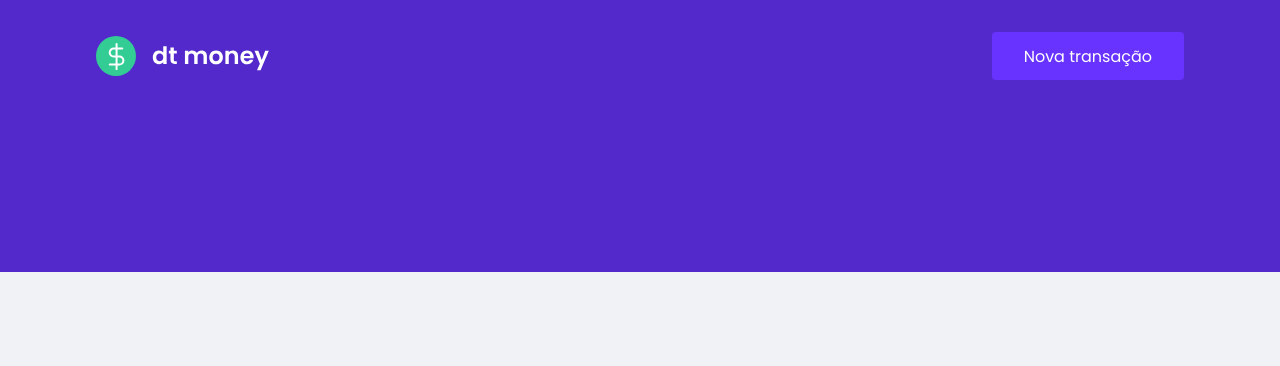
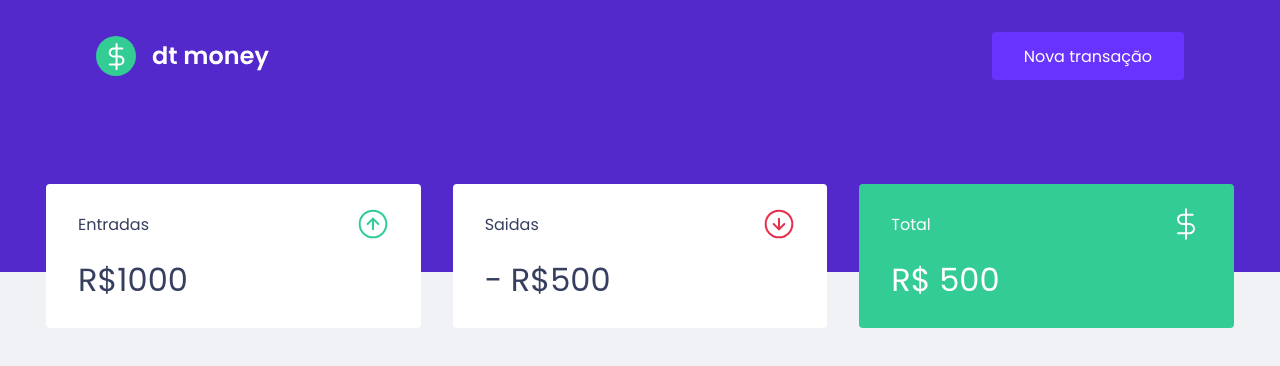
Before and after one commit to gustavo-novais-dev/g-money, a React (Create React App) app: page / in a window 1280 px wide. Shown: the top 366 px of the page. Built offline with nearby package versions, Linux system fonts and the light colour scheme.

Commit message:
creating the dashboard component

```diff
--- a/src/App.tsx
+++ b/src/App.tsx
@@ -1,3 +1,4 @@
+import { Dashboard } from "./components/Dashboard";
 import { Header } from "./components/Header";
 import { GlobalStyle } from "./styles/global";
 
@@ -5,6 +6,7 @@
   return (
     <>
       <Header />
+      <Dashboard />
       <GlobalStyle />
     </>
   );
--- /dev/null
+++ b/src/components/Dashboard/index.tsx
@@ -0,0 +1,10 @@
+import { Summary } from "../Summary";
+import { Container } from "./styles";
+
+export function Dashboard() {
+    return (
+        <Container>
+            <Summary />
+        </Container>
+    );
+}
--- /dev/null
+++ b/src/components/Dashboard/styles.ts
@@ -0,0 +1,7 @@
+import styled from "styled-components";
+
+export const Container = styled.main`
+    max-width: 1220px;
+    margin: 0 auto;
+    padding: 2.5rem 1rem;
+ `;
--- /dev/null
+++ b/src/components/Summary/index.tsx
@@ -0,0 +1,36 @@
+import incomeImg from "../../assets/income.svg"
+import outcomeImg from "../../assets/outcome.svg"
+import totalImg from "../../assets/total.svg"
+
+
+import { Container } from "./styles";
+
+export function Summary() {
+    return(
+      <Container>
+        <div>
+          <header>
+            <p>Entradas</p>
+            <img src={incomeImg} alt="Income" title="Income" />
+          </header>
+          <strong>R$1000</strong>
+        </div>
+
+        <div>
+          <header>
+            <p>Saidas</p>
+            <img src={outcomeImg} alt="Income" title="Income" />
+          </header>
+          <strong>- R$500</strong>
+        </div>
+
+        <div className="highlight-backGround">
+          <header>
+            <p>Total</p>
+            <img src={totalImg} alt="Income" title="Income" />
+          </header>
+          <strong>R$ 500</strong>
+        </div>
+      </Container>
+    );
+}
--- /dev/null
+++ b/src/components/Summary/styles.ts
@@ -0,0 +1,35 @@
+import styled from "styled-components";
+
+export const Container = styled.div`
+    display: grid;
+    grid-template-columns: repeat(3, 1fr);
+    gap: 2rem;
+    margin-top: -8rem;
+
+    div{
+        background-color: var(--shape);
+        padding:1.5rem 2rem;
+        border-radius: 0.25rem;
+        color: var(--text-title);
+
+        header{
+            display: flex;
+            align-items: center;
+            justify-content: space-between;
+        }
+
+        strong{
+            display: block;
+            margin-top: 1rem;
+            font-size: 2rem;
+            font-weight: 500;
+            line-height: 3rem;
+        }
+
+        &.highlight-backGround{
+            background-color: var(--green);
+            color: #FFFF;
+        }
+
+    }
+`;
--- a/src/styles/global.ts
+++ b/src/styles/global.ts
@@ -5,6 +5,7 @@
     --background: #f0f2f5;
     --red: #e52e4d;
     --blue: #5429cc;
+    --green: #33CC95;
 
     --blue-light: #6933ff;
 
@@ -19,6 +20,7 @@
     margin: 0px;
     padding: 0px;
     box-sizing: border-box;
+    font-family: 'Poppins';
 }
 
 html{
@@ -38,7 +40,6 @@
 }
 
 body, input, textarea, button{
-    font-family: 'Poppins', sans-serif;
     font-weight: 400;
 }
 
```
